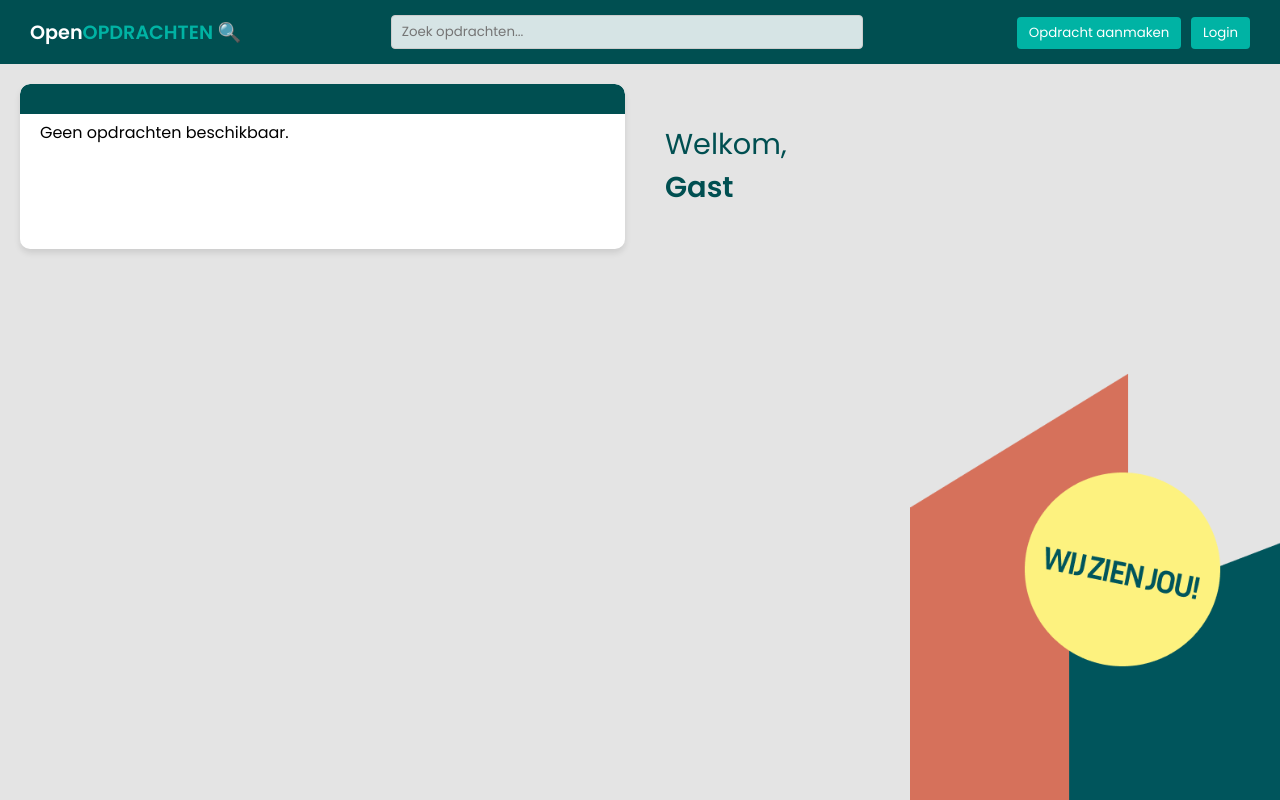
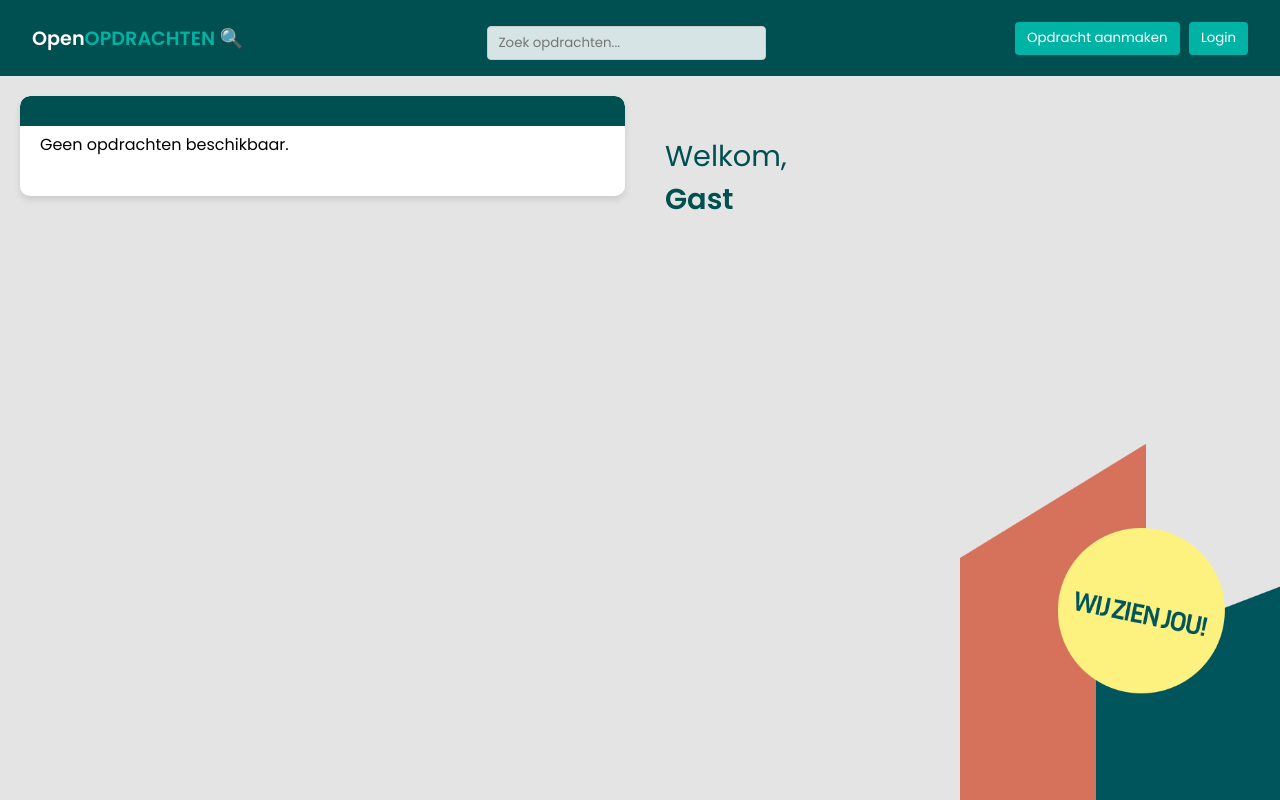
Before and after one commit to Lucas268/Examen, a PHP site: page / in a window 1280 px wide. Run offline with PHP 8.4, Linux system fonts and the light colour scheme; data that the repository does not hold is empty.

Commit message:
Styles reset and responsive site

```diff
--- a/style.css
+++ b/style.css
@@ -1,24 +1,35 @@
-body {
+/* Universal reset and layout fix */
+*,
+*::before,
+*::after {
+  box-sizing: border-box;
+}
+
+html, body {
   margin: 0;
-  font-family: 'Segoe UI', sans-serif;
-  background: #e4e4e4 url('Group29.png') no-repeat bottom -10px right -80px;
-  background-size: 450px auto; /* iets kleiner voor subtielere look */
+  padding: 0;
+  height: 100%;
+  overflow-x: hidden;
+  font-family: 'Poppins', sans-serif;
+  background: #e4e4e4 url('Group29.png') no-repeat bottom -2vh right -5vw;
+  background-size: 30vw auto;
   background-attachment: fixed;
-  font-family: 'Poppins', sans-serif;
+}
 
-}
-button{
+button {
   font-family: 'Poppins', sans-serif;
 }
+
 .navbar {
   background-color: #004f51;
-  padding: 15px 30px;
+  padding: 1rem 2rem;
   color: white;
-  font-size: 1.2em;
+  font-size: 1.2rem;
   font-weight: bold;
   display: flex;
   justify-content: space-between;
   align-items: center;
+  flex-wrap: wrap;
 }
 
 .navbar span {
@@ -26,13 +37,13 @@
 }
 
 .navbar button {
-  padding: 6px 12px;
+  padding: 0.4rem 0.75rem;
   background-color: #00b3a4;
   border: none;
   color: white;
-  border-radius: 4px;
+  border-radius: 0.25rem;
   cursor: pointer;
-  margin-left: 5px;
+  margin-left: 0.3rem;
 }
 
 .navbar button:hover {
@@ -41,26 +52,32 @@
 
 .container {
   display: flex;
-  gap: 20px;
-  padding: 20px;
+  gap: 1.25rem;
+  padding: 1.25rem;
+  flex-wrap: wrap;
+  align-items: flex-start;
 }
 
 .paneel {
   background: white;
-  border-radius: 10px;
-  box-shadow: 0 4px 6px rgba(0,0,0,0.1);
+  border-radius: 0.625rem;
+  box-shadow: 0 0.25rem 0.375rem rgba(0, 0, 0, 0.1);
   position: relative;
   display: flex;
   flex-direction: column;
+  flex: 1;
+  min-width: 18rem;
+  min-height: 6.25rem;
+  overflow: hidden;
 }
 
 .paneel::before {
   content: '';
-  height: 30px;
+  height: 1.875rem;
   width: 100%;
   background-color: #004f51;
-  border-top-left-radius: 10px;
-  border-top-right-radius: 10px;
+  border-top-left-radius: 0.625rem;
+  border-top-right-radius: 0.625rem;
   position: absolute;
   top: 0;
   left: 0;
@@ -137,41 +159,39 @@
 .searchbar-container {
   display: flex;
   align-items: center;
+  flex-wrap: wrap;
+  gap: 0.5rem;
+  margin-top: 0.625rem;
 }
 
 .searchbar-container form {
   display: flex;
   gap: 0.5rem;
+  flex-wrap: wrap;
 }
 
 .searchbar-container input[type="text"] {
-  padding: 6px 10px;
+  padding: 0.375rem 0.625rem;
   border: 1px solid var(--searchbar-border);
-  border-radius: 4px;
+  border-radius: 0.25rem;
   background-color: var(--searchbar-bg);
   color: var(--searchbar-text);
-  width: 450px;
+  width: 100%;
+  max-width: 28.125rem; /* 450px -> rem */
   font-family: 'Poppins', sans-serif;
 }
 
 .searchbar-container button {
-  padding: 6px 12px;
+  padding: 0.375rem 0.75rem;
   background-color: var(--searchbar-button-bg);
   border: none;
   color: var(--searchbar-button-text);
-  border-radius: 4px;
+  border-radius: 0.25rem;
   cursor: pointer;
-
 }
 
 .searchbar-container button:hover {
   background-color: var(--searchbar-button-hover);
-}
-
-.paneel.opdrachten {
-  max-height: 590px;
-  overflow-y: auto;
-  padding-right: 10px;
 }
 
 .opdracht p:nth-of-type(1) {
@@ -184,49 +204,65 @@
   font-weight: 500;
 }
 
-    .searchbar-container {
-      display: flex;
-      align-items: center;
-    }
-    .searchbar-container form {
-      display: flex;
-      gap: 0.5rem;
-    }
-    .searchbar-container input[type="text"] {
-      padding: 6px 10px;
-      border: 1px solid #ccc;
-      border-radius: 4px;
-    }
-    .searchbar-container button, .navbar button {
-      padding: 6px 12px;
-      background-color: #00b3a4;
-      border: none;
-      color: white;
-      border-radius: 4px;
-      cursor: pointer;
-    }
-    .navbar button:hover {
-      background-color: #008f87;
-    }
 .paneel.opdracht-info {
   display: none;
   position: relative;
 }
+
 .paneel.opdracht-info.active {
   display: block;
 }
+
 .close-btn {
   position: absolute;
-      top: 2px;
-      right: 12px;
-      font-size: 20px;
+  top: 0.125rem;
+  right: 0.75rem;
+  font-size: 1.25rem;
   cursor: pointer;
   color: #888;
 }
+
 .close-btn:hover {
   color: black;
 }
-    /* Optioneel: iets meer ruimte tussen data in lijst */
+
 .opdracht p {
   margin: 0.2rem 0;
 }
+
+/* Responsive styles */
+@media (max-width: 64rem) {
+  .container {
+    flex-direction: column;
+    padding: 0.625rem;
+  }
+
+  .paneel {
+    width: 100%;
+  }
+
+  .searchbar-container form {
+    flex-direction: column;
+    width: 100%;
+  }
+
+  .searchbar-container input[type="text"],
+  .searchbar-container button {
+    width: 100%;
+  }
+
+  .navbar {
+    flex-direction: column;
+    align-items: flex-start;
+    gap: 0.625rem;
+  }
+
+  .opdracht .cta {
+    flex-direction: column;
+    align-items: flex-start;
+  }
+
+  body {
+    background-attachment: scroll; /* prevents mobile lag */
+  }
+}
```
Also changed, not shown: other parts of style.css (+19 -14 lines), main-pagina/style.css (deleted), uploads/maxresdefault.jpg (added). Lines whose indentation alone changed are shown as unchanged.
